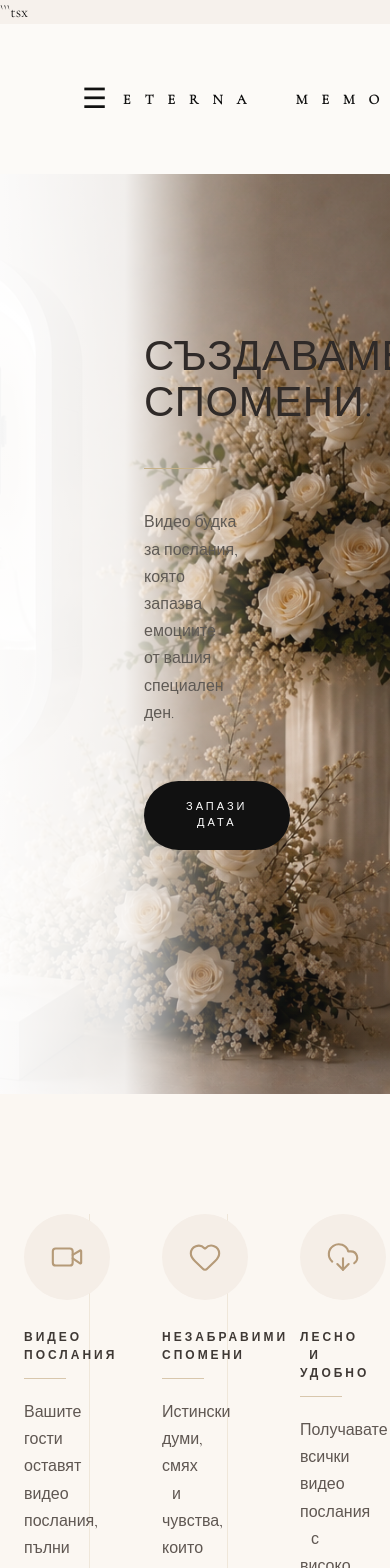
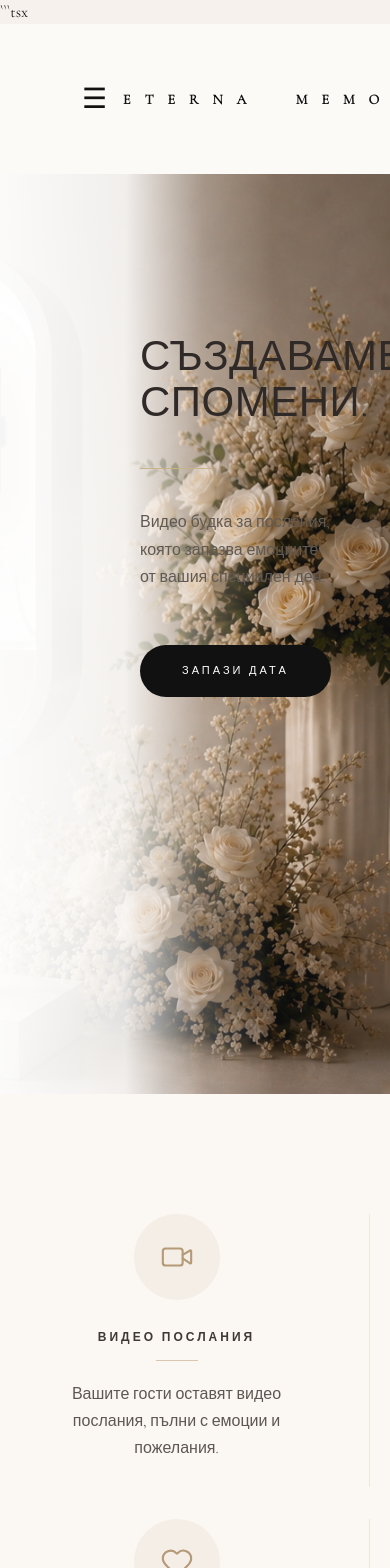
Before and after one commit to nansitocheva-netizen/eterna-site, a Next.js app: page / in a window 390 px wide. Shown: the top 1568 px of the page. Built offline with nearby package versions, Linux system fonts and the light colour scheme.

Commit message:
Fix mobile layout

```diff
--- a/app/globals.css
+++ b/app/globals.css
@@ -284,3 +284,36 @@ img {
   }
 
 }
+@media (max-width: 768px) {
+
+  div[style*="45%"] {
+    width: 100% !important;
+    max-width: 100% !important;
+  }
+
+  div[style*="1280px"] {
+    max-width: 100% !important;
+    grid-template-columns: 1fr !important;
+    gap: 32px !important;
+  }
+
+  h1 {
+    font-size: 42px !important;
+    line-height: 1.1 !important;
+  }
+
+  p {
+    font-size: 16px !important;
+    line-height: 1.7 !important;
+  }
+
+  section {
+    padding-left: 20px !important;
+    padding-right: 20px !important;
+  }
+
+  body {
+    overflow-x: hidden !important;
+  }
+
+}
```
